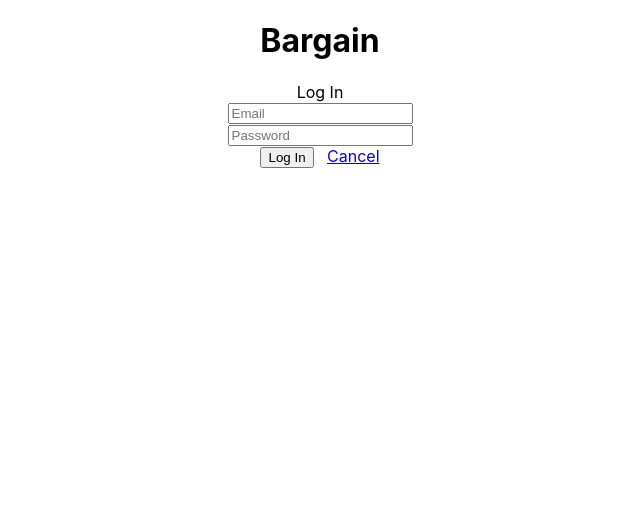
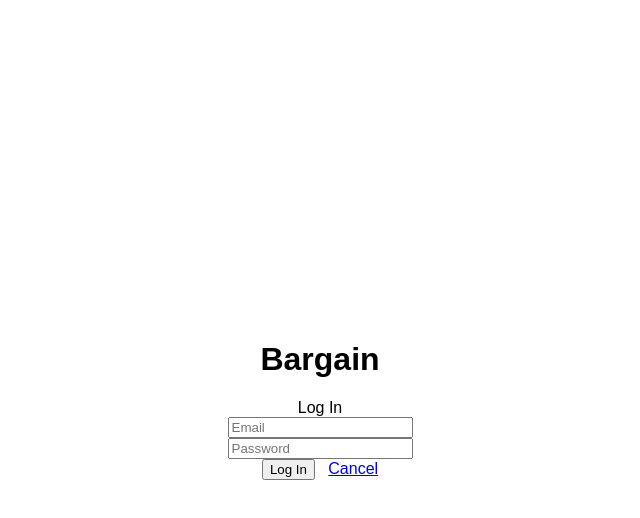
Before and after one commit to ConnerMcCabe/Bargain-Action-Down, a React (Create React App) app: page /login in a window 1280 px wide. Shown: the top 518 px of the page, without its empty margins (320-960 px from the left). Built offline with nearby package versions, Linux system fonts and the light colour scheme.

Commit message:
adding form component

```diff
--- /dev/null
+++ b/src/Components/Form/Form.jsx
@@ -0,0 +1,5 @@
+import React from 'react';
+
+
+
+export default Form
--- a/src/Pages/App/App.css
+++ b/src/Pages/App/App.css
@@ -1,8 +1,11 @@
 .App, body {
-  display: flex;
-  justify-content: center;
+  font-family: Arial, Helvetica, sans-serif;
+  height: 100vh;
+  width: 100vw;
+  display: grid;
+  justify-items: center;
+  align-items: center;
   text-align: center;
-
 }
 
 .App-logo {
--- a/src/Pages/App/App.js
+++ b/src/Pages/App/App.js
@@ -5,7 +5,7 @@ import { Route, Switch } from 'react-router-dom';
 import SignupPage from '../SignupPage/SignupPage';
 import LoginPage from '../LoginPage/LoginPage';
 import userService from '../../utils/userService';
-// import tokenService from '../../utils/tokenService';
+import tokenService from '../../utils/tokenService';
 import NavBar from '../../Components/NavBar/NavBar'
 
 
--- a/src/utils/userService.js
+++ b/src/utils/userService.js
@@ -12,7 +12,7 @@ function signup(user) {
   .then(res => {
     if (res.ok) return res.json();
     // Probably a duplicate email
-    throw new Error('Email already taken! test');
+    throw new Error('Email already taken!');
   })
   // Parameter destructuring!
   .then(({token}) => tokenService.setToken(token));
```
Also changed, not shown: src/Components/Form/Form.css (added), src/Components/NavBar/NavBar.css (added), src/Components/Signup/Signup.css (added).
